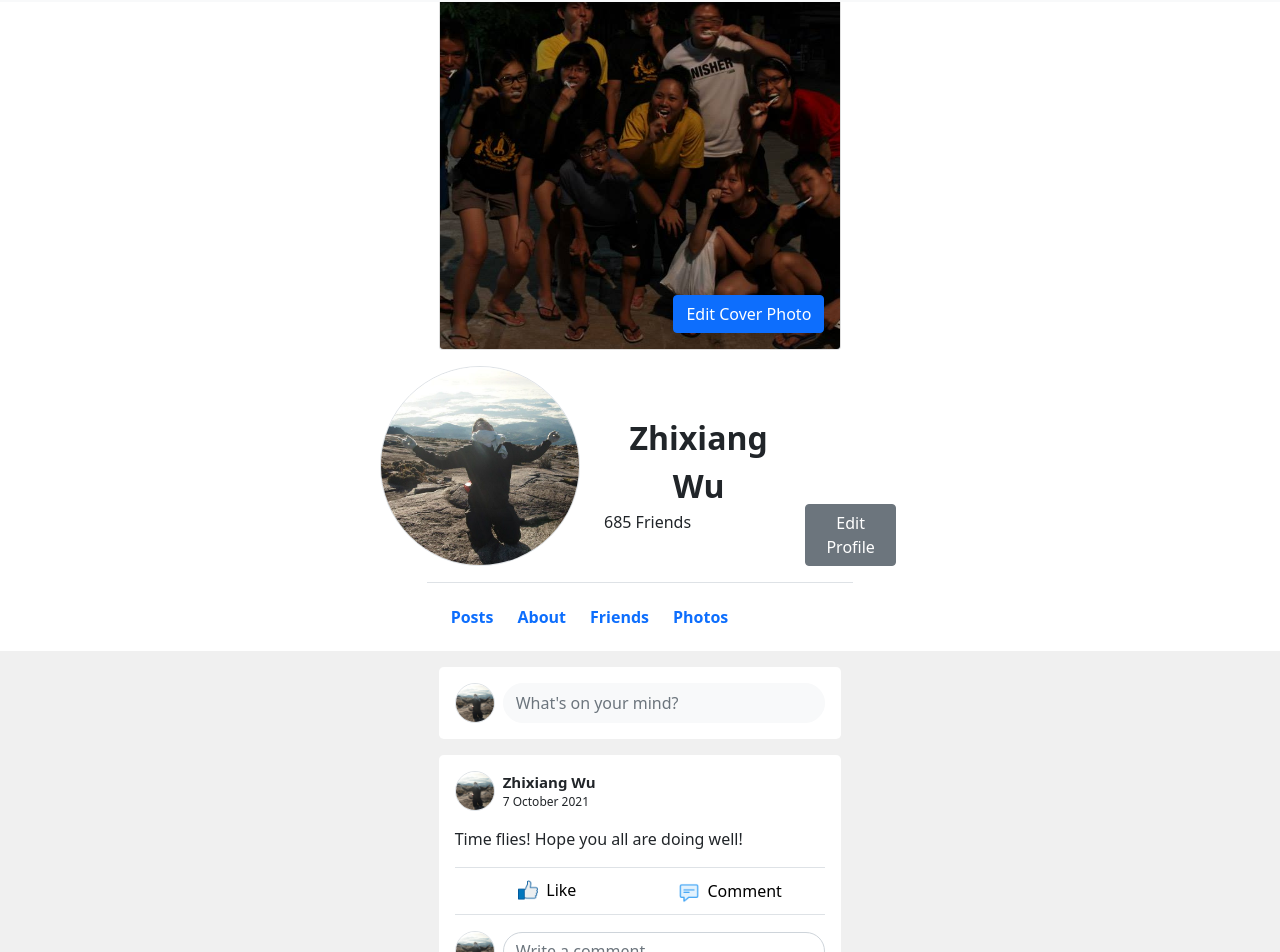
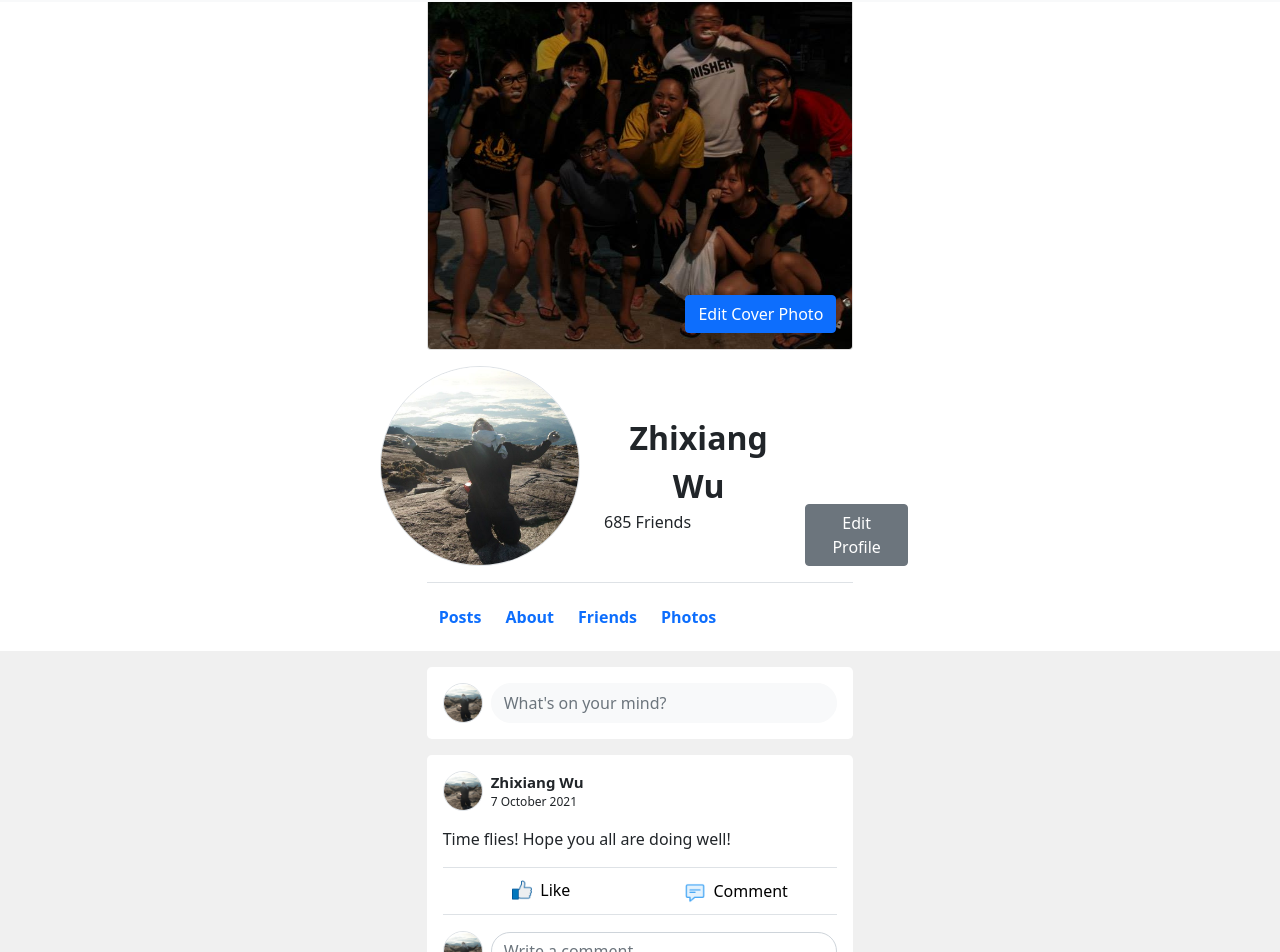
Before and after one commit to wuzhixiang88/GA-Projects, a React (Create React App) app in the folder unit4_project/phasebook/client/: page /1 in a window 1280 px wide. Shown: the part 52-1004 px from the top of the page. Built offline with nearby package versions, Linux system fonts and the light colour scheme.

Commit message:
update css styling and component margins

```diff
--- a/unit4_project/phasebook/client/src/components/CreatePost.jsx
+++ b/unit4_project/phasebook/client/src/components/CreatePost.jsx
@@ -29,7 +29,7 @@ const CreatePost = () => {
   return (
     <>
       <Row className="justify-content-md-center mt-3">
-        <Col md={4}>
+        <Col md={4} className="px-0">
           <Card className="border-0 rounded-3 my-3">
             <Card.Body className="d-flex py-0">
               <Image
--- a/unit4_project/phasebook/client/src/components/PostFeed.jsx
+++ b/unit4_project/phasebook/client/src/components/PostFeed.jsx
@@ -14,7 +14,7 @@ const PostFeed = () => {
   return (
     <>
       <Row className="justify-content-md-center">
-        <Col md={4}>
+        <Col md={4} className="px-0">
           <Card className="border-0 rounded-3 mb-3">
             <Card.Body className="d-flex text-start py-0">
               <Col md="auto">
--- a/unit4_project/phasebook/client/src/components/Profile.jsx
+++ b/unit4_project/phasebook/client/src/components/Profile.jsx
@@ -13,7 +13,7 @@ const Profile = () => {
   return (
     <Container fluid>
       <Row className="justify-content-md-center">
-        <Col md={4}>
+        <Col md={4} className="px-0">
           <Card>
             <Card.Img
               src={seedCoverPhoto}
@@ -44,14 +44,14 @@ const Profile = () => {
         <Col md={1} className="position-relative">
           <Button
             variant="secondary"
-            className="position-absolute bottom-0 end-0 me-3"
+            className="position-absolute bottom-0 end-0 me-1"
           >
             Edit Profile
           </Button>
         </Col>
       </Row>
       <Row className="justify-content-md-center mt-3">
-        <Col md={4} className="d-flex justify-content-start border-top">
+        <Col md={4} className="d-flex justify-content-start border-top px-0">
           <Button variant="outline-primary" className="fw-bold border-0 mt-3">
             Posts
           </Button>
```
